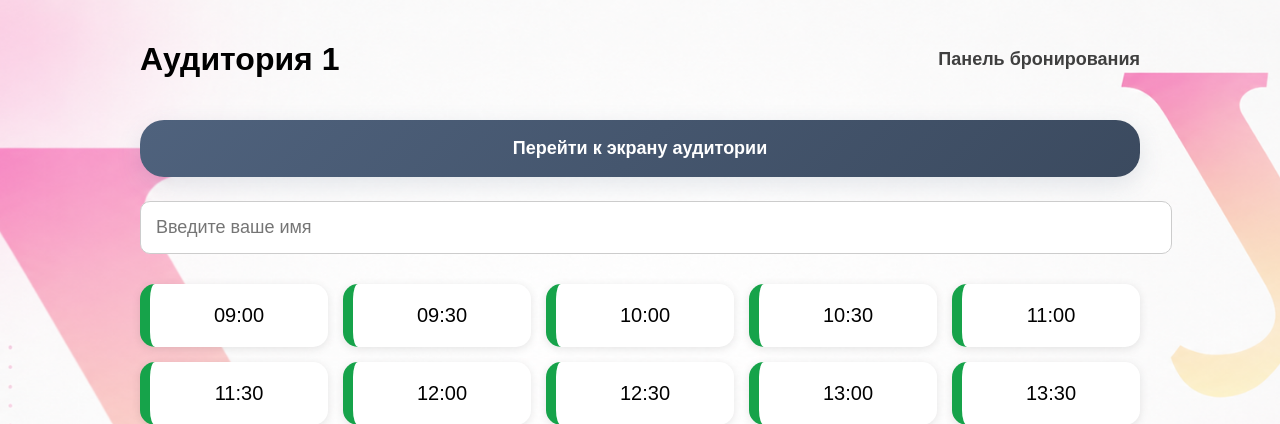
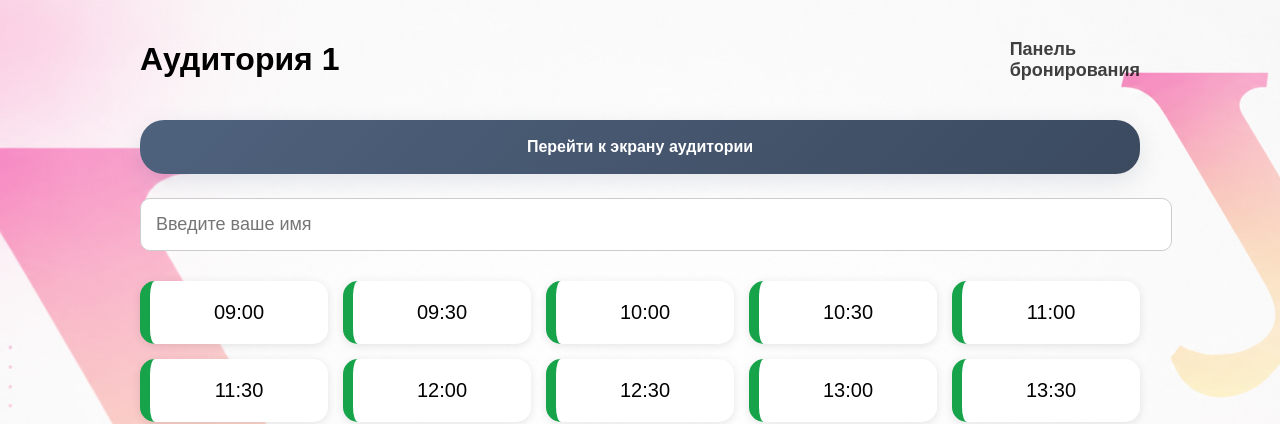
Before and after one commit to Seraphim555/room-booking, a Flask app: page /admin/1 in a window 1280 px wide. Shown: the top 424 px of the page. Run offline with Flask 3, Linux system fonts and the light colour scheme.

Commit message:
Wrap booking label

```diff
--- a/static/style.css
+++ b/static/style.css
@@ -121,7 +121,7 @@ input {
 
     text-decoration: none;
 
-    font-size: 18px;
+    font-size: 16px;
     font-weight: 600;
 
     color: white;
--- a/templates/admin.html
+++ b/templates/admin.html
@@ -20,8 +20,8 @@
 
     <h1>Аудитория {{ room_id }}</h1>
 
-    <div class="datetime">
-        Панель бронирования
+    <div class="datetime" style="text-align: left;">
+        Панель<br>бронирования
     </div>
 
     </div>
```
